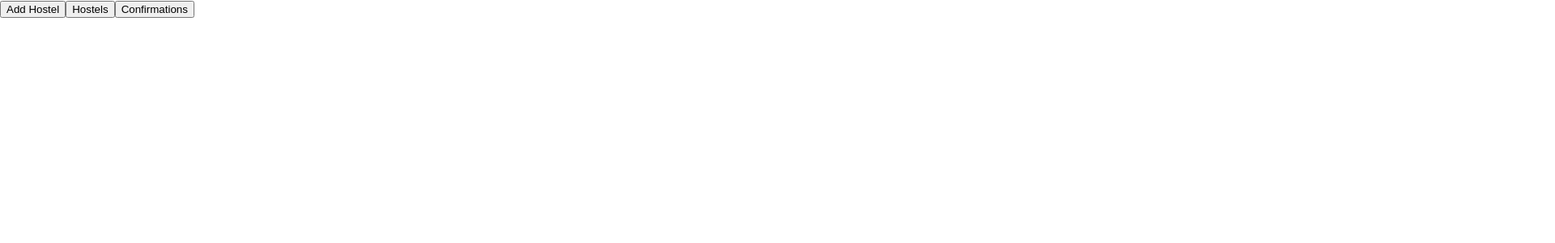
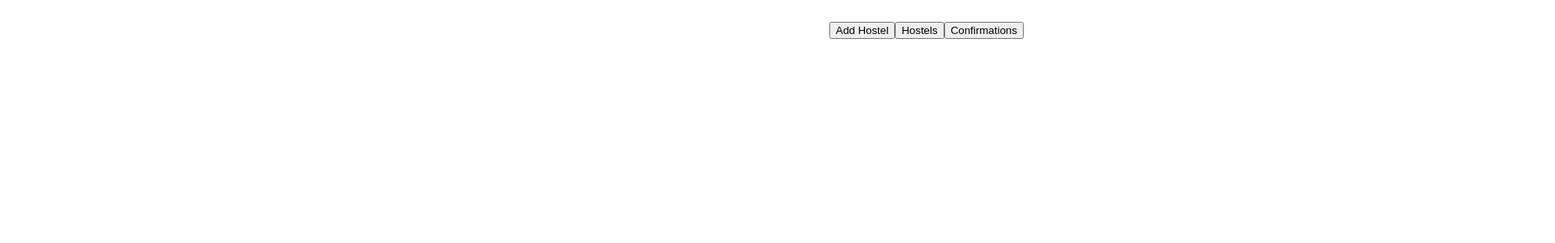
Before and after one commit to BSC-04-20/Acco-finder-front-end, a React (Create React App) app: page /landlord/dashboard in a window 1280 px wide. Shown: the top 300 px of the page at 81% size, 1920 px wide, since content can reach past the window. Built offline with nearby package versions, Linux system fonts and the light colour scheme.

Commit message:
Landlord Nav Bar

```diff
--- a/src/landlordDashboard/LandLodDashNav.jsx
+++ b/src/landlordDashboard/LandLodDashNav.jsx
@@ -1,6 +1,8 @@
+import './LandlordDashBoardNav.css';
+
 export function LandlordDashboardNav(){
     return(
-        <nav>
+        <nav className="landlordNavigation">
             <button>Add Hostel</button>
             <button>Hostels</button>
             <button>Confirmations</button>
--- /dev/null
+++ b/src/landlordDashboard/LandlordDashBoardNav.css
@@ -0,0 +1,5 @@
+.landlordNavigation{
+    position: relative;
+    left: 80%;
+    margin-top: 2%;
+}
```
